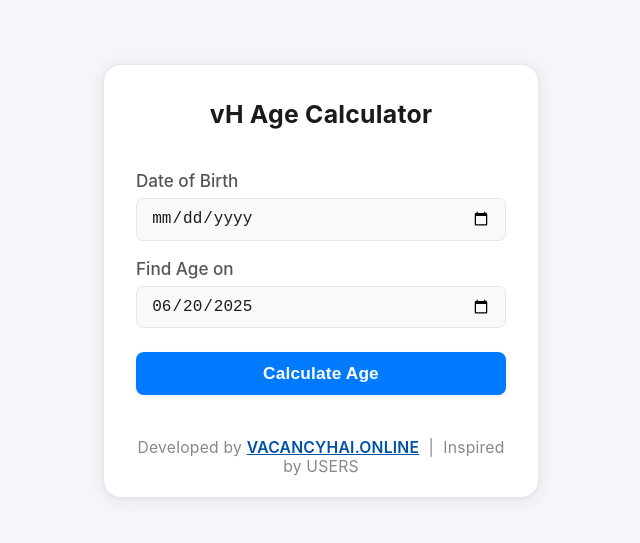
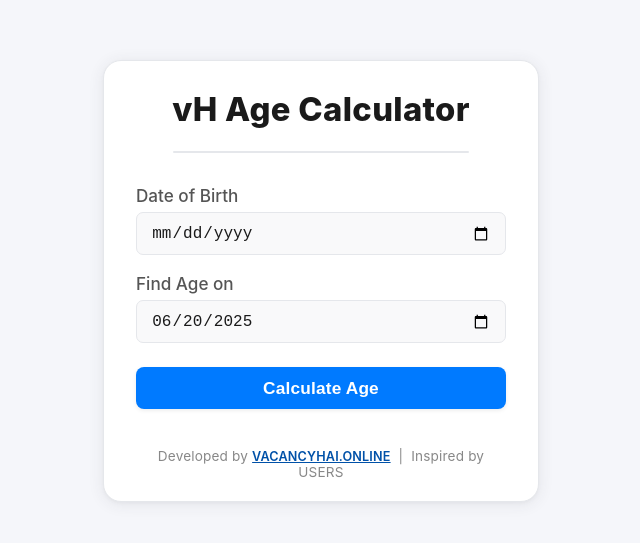
Before and after one commit to bhuveevh/age-calculator-tool, a plain HTML site: page index.html in a window 1280 px wide. Shown: the part 119-662 px from the top of the page, without its empty margins (319-959 px from the left). Drawn offline with Linux system fonts and the light colour scheme.

Commit message:
Update index.html

```diff
--- a/index.html
+++ b/index.html
@@ -50,11 +50,20 @@
       margin: 0 18px;
     }
     .vh-title {
-      font-weight: 700;
-      font-size: 1.55rem;
+      font-weight: 800;
+      font-size: 2.05rem;
       color: var(--text-main);
       letter-spacing: 0.01em;
-      margin-bottom: 2.1rem;
+      margin-bottom: 0.2rem;
+      margin-top: -0.4rem;
+    }
+    .vh-separator {
+      border: none;
+      border-top: 2.2px solid #e5e7eb;
+      margin: 0.7rem 0 1.5rem 0;
+      width: 80%;
+      align-self: center;
+      border-radius: 2px;
     }
     .vh-form-row {
       display: flex;
@@ -113,11 +122,11 @@
       background: var(--primary-dark);
     }
     .vh-footer {
-      margin-top: 1.7rem;
-      font-size: 0.98rem;
+      margin-top: 1.4rem;
+      font-size: 0.85rem;
       color: #888;
       text-align: center;
-      letter-spacing: 0.015em;
+      letter-spacing: 0.012em;
       user-select: none;
       word-break: break-word;
     }
@@ -126,6 +135,7 @@
       text-decoration: underline;
       font-weight: 600;
       transition: color 0.18s;
+      font-size: 0.93em;
     }
     .vh-footer a:hover {
       color: #d97706;
@@ -154,8 +164,6 @@
       box-shadow: 0 6px 30px rgba(0,0,0,0.13);
       min-width: 260px;
       max-width: 93vw;
-      /* REDUCE HEIGHT BY 20% */
-      /* Previous: height: auto; */
       padding: 1.3rem 1.0rem 0.8rem 1.0rem;
       position: relative;
       display: flex;
@@ -254,8 +262,6 @@
     .popup-birthday strong {
       color: #00796b;
     }
-
-    /* Mindmap Timeline */
     .mindmap-scroll {
       width: 100%;
       margin-top: 1.2em;
@@ -353,7 +359,10 @@
         margin: 0 7px;
       }
       .vh-title {
-        font-size: 1.1rem;
+        font-size: 1.45rem;
+      }
+      .vh-separator {
+        width: 95%;
       }
       button {
         font-size: 1rem;
@@ -380,12 +389,14 @@
       .mindmap-node { min-width: 65px; max-width: 75px; padding: 0.27em 0.1em 0.22em 0.1em; font-size: 0.82em; }
       .mindmap-year { font-size: 0.95em; }
       .mindmap-date { font-size: 0.8em; }
+      .vh-footer { font-size: 0.77rem; }
     }
   </style>
 </head>
 <body>
   <div class="vh-container">
     <div class="vh-title">vH Age Calculator</div>
+    <hr class="vh-separator">
     <form id="ageForm" autocomplete="off">
       <div class="vh-form-row">
         <div class="input-block">
```
